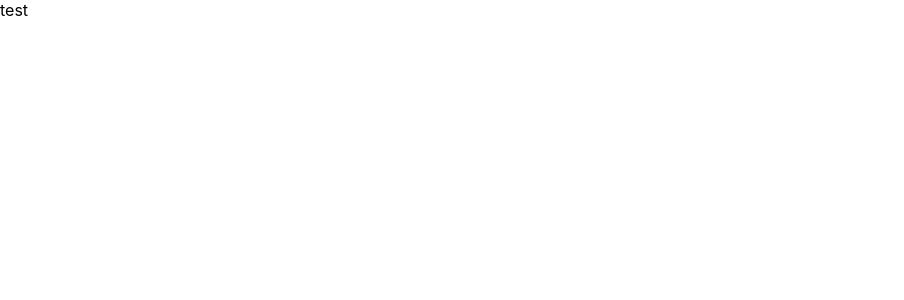
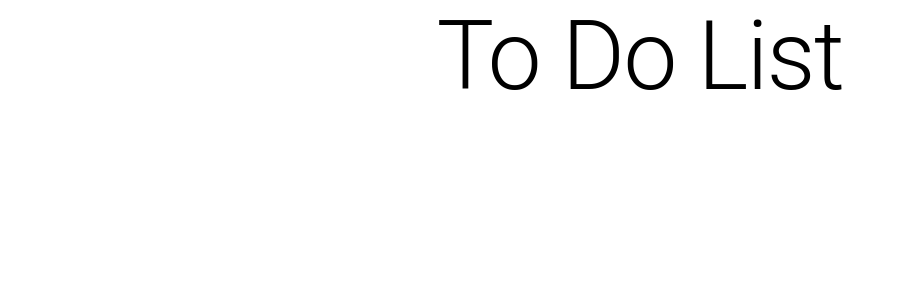
Before and after one commit to martinzmargaryan/todo_list2, a React (Create React App) app: page / in a window 1280 px wide. Shown: the top 300 px of the page, without its empty margins (0-904 px from the left). Built offline with nearby package versions, Linux system fonts and the light colour scheme.

Commit message:
add title

```diff
--- a/src/App.js
+++ b/src/App.js
@@ -1,6 +1,12 @@
 import React from "react";
+import { Container } from "@mui/material";
+import TodoTItle from "./components/TodoTItle";
 
 function App() {
-  return <div> test </div>;
+  return (
+    <Container maxWidth="sm">
+      <TodoTItle />
+    </Container>
+  );
 }
 export default App;
--- /dev/null
+++ b/src/components/TodoTItle.js
@@ -0,0 +1,12 @@
+import React from "react";
+import { Typography } from "@mui/material";
+
+const TodoTItle = () => {
+  return (
+    <Typography align="center" variant="h1" component="h2">
+      To Do List
+    </Typography>
+  );
+};
+
+export default TodoTItle;
```
